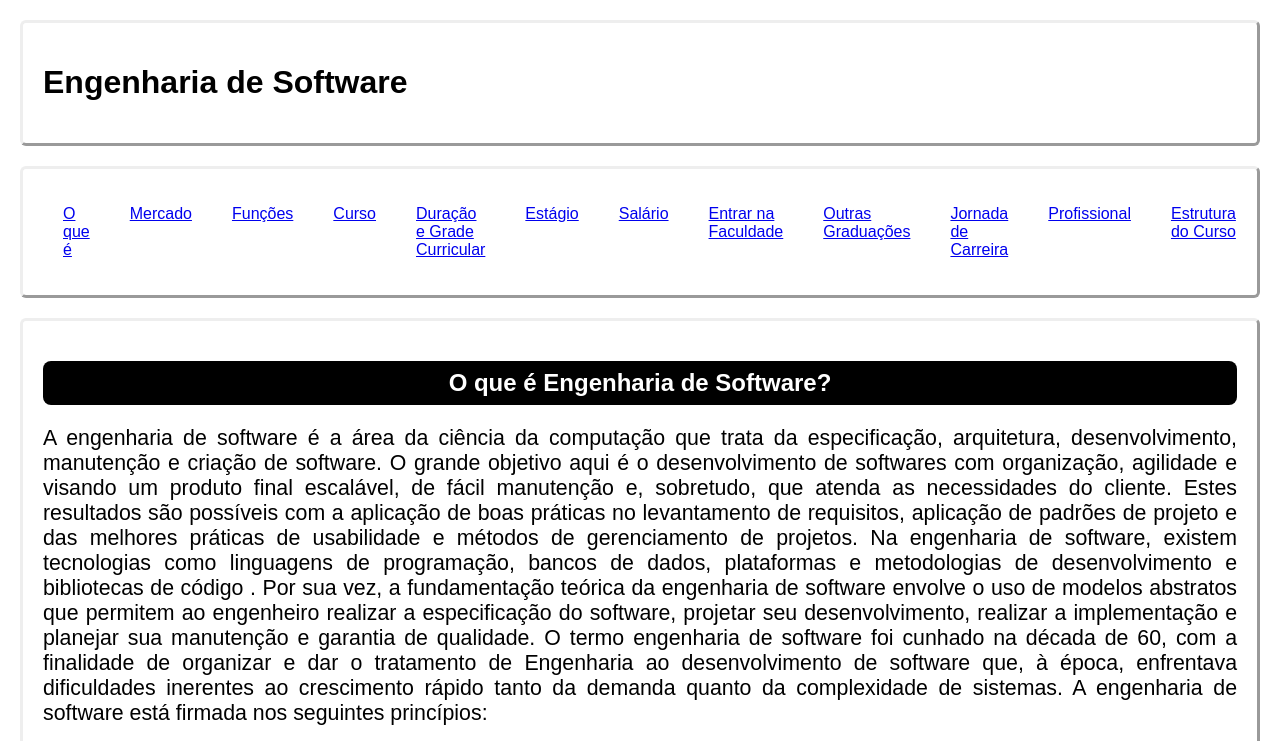
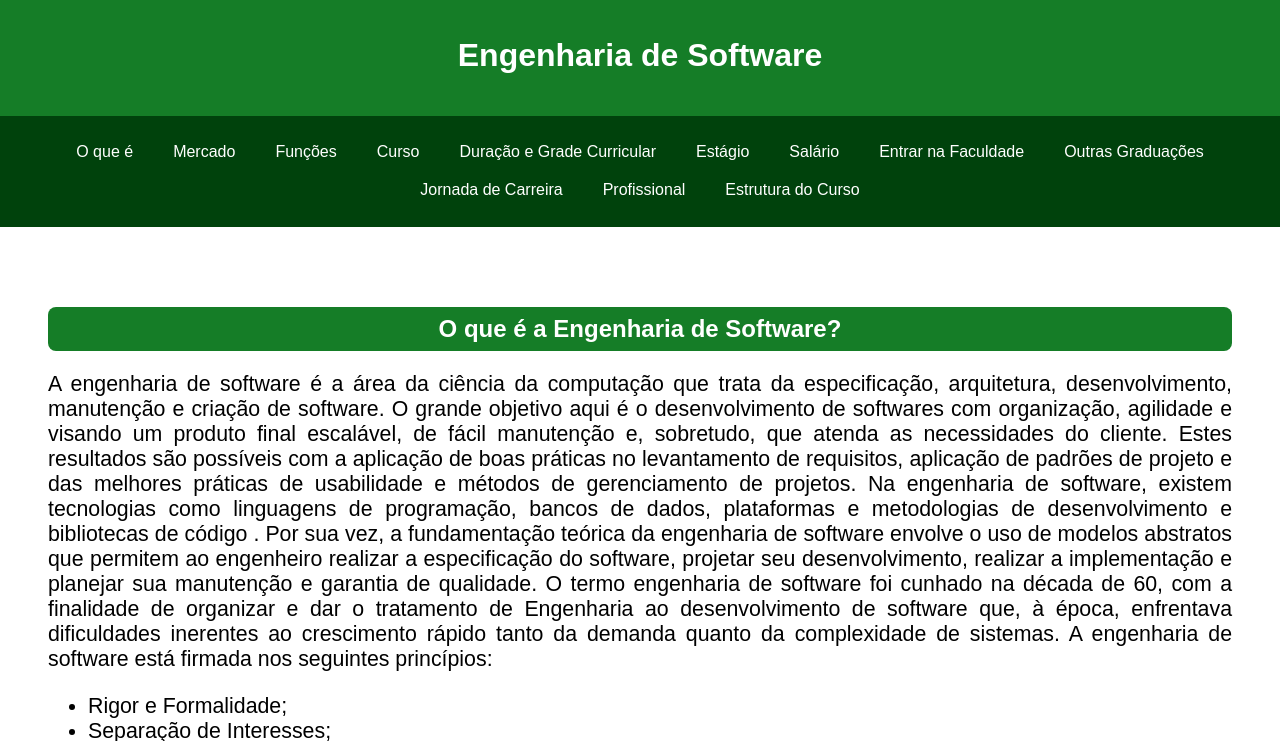
Before and after one commit to thiagofrancasantos/site_engenharia_de_software, a plain HTML site: page index.html in a window 1280 px wide. Shown: the top 741 px of the page. Drawn offline with Linux system fonts and the light colour scheme; a script that the page names is missing.

Commit message:
coloração

```diff
--- a/index.html
+++ b/index.html
@@ -11,8 +11,6 @@
 
     <header>
         <h1>Engenharia de Software</h1>
-    </header>
-
         <nav>
             <ul>
                 <li><a href="#sobre">O que é</a></li>
@@ -29,9 +27,13 @@
                 <li><a href="#estrutura">Estrutura do Curso</a></li>
             </ul>
         </nav>
+    </header>
+
+
+    <main>
 
         <section id="sobre">
-        <h2>O que é Engenharia de Software?</h2>
+            <h2>O que é a Engenharia de Software?</h2>
               <p>
                 A engenharia de software é a área da ciência da computação que trata da especificação, arquitetura, desenvolvimento, manutenção e criação de software.
                 O grande objetivo aqui é o desenvolvimento de softwares com organização, agilidade e visando um produto final escalável, de fácil manutenção e, sobretudo, que atenda as necessidades do cliente.
@@ -101,9 +103,14 @@
                 </thead>
                 <tbody>
                     <tr>
-                    <td>Inicial</td>
-                    <td>R$ 5.000,00</td>
+                        <td>Júnior</td>
+                        <td>R$ 4.000,00</td>
                     </tr>
+                    <tr>
+                        <td>Pleno</td>
+                        <td>R$ 7.000,00</td>
+                    </tr>
+
                     <tr>
                         <td>Sênior</td>
                         <td>R$ 10.000,00</td>
@@ -137,9 +144,10 @@
             <h2>Engenharia de Software: Estrutura do Curso</h2>
             <p>Detalhes sobre a infraestrutura necessária para o curso...</p>
         </section>
+    </main>
 
     <footer>
-        <p>&copy; 2023 Seu Site de Engenharia de Software</p>
+        <p>&copy; 2023 Todos os direitos reservados.</p>
     </footer>
 
     <script src="script.js"></script>
--- a/styles.css
+++ b/styles.css
@@ -1,8 +1,14 @@
 /* Adicione estilos conforme necessário */
+body {
+  font-family: 'Arial', sans-serif;
+  margin: 0;
+  padding: 0;
+}
+
 
 h2 {
-  background-color: black;
-  color: white;
+  background-color: #157D27;
+  color: #FFFFFF;
   text-align: center;
   padding: 8px;
   border-radius: 8px;
@@ -11,29 +17,47 @@ h2 {
 section ul {
   font-size: 16pt;
 }
-
-body {
-  font-family: 'Arial', sans-serif;
-  margin: 0;
-  padding: 0;
+section{
+  margin: 6rem 3rem;
 }
 
-header, nav, section, footer {
-  margin: 20px;
-  padding: 20px;
-  border: outset;
-  border-radius: 6px;
+header{
+  background-color: #157D27;
+  margin: 0;
+  margin-bottom: 5rem;
+  border: none;
+  padding-top: 1rem;
+}
+
+h1{
+  color: #FFFFFF;
+  text-align: center;
+  padding-bottom: 20px;
+}
+
+nav{
+  border: none;
+  margin: 0;
+  background-color: #00420C;
+  padding: .1rem;
 }
 
 nav ul {
   list-style: none;
   padding: 0;
   display: flex;
+  flex-wrap: wrap;
+  justify-content: center;
 }
 
 nav li {
-  margin-right: 20px;
-  margin-left: 20px;
+  margin: 10px 20px;
+}
+
+nav li a{
+  text-decoration: none;
+  color: #FFFFFF;
+  font-size: 1rem;
 }
 
 section {
@@ -61,6 +85,11 @@ th, td {
 }
 
 footer {
-  margin-top: 20px;
+  margin: 2.5rem 0;
+  margin-bottom: 0;
   text-align: center;
+  background-color: #034811;
+  color: #FFFFFF;
+  padding: 20px;
+  border-radius: 6px;
 }
```
Lines whose indentation alone changed are shown as unchanged.
